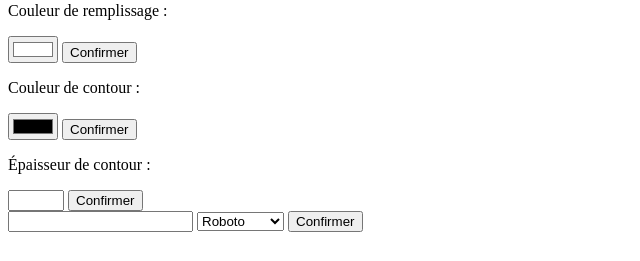
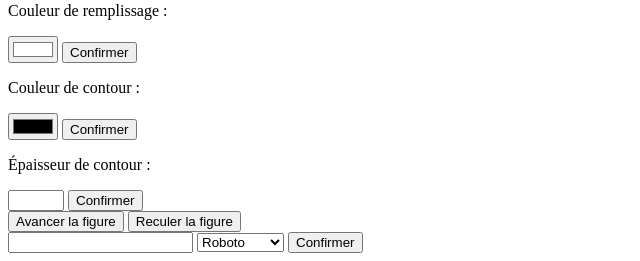
Before and after one commit to JbMig/Geo-Paint, a PHP site: page /new_project in a window 1280 px wide. Shown: the part 2530-2791 px from the top of the page, without its empty margins (0-640 px from the left). Before the commit the page ends 2762 px from the top, so only its background shows below. Run offline with PHP 8.4, Linux system fonts and the light colour scheme; some libraries are stand-ins or nearby versions.

Commit message:
boutons avancer reculer

```diff
--- a/Adrien/html_partial/load_project.php
+++ b/Adrien/html_partial/load_project.php
@@ -52,6 +52,10 @@
 					<input type="number" min="1" max="50" step="1" id="select_stroke_thickness" class="selectColor"></input>
 					<button id="confirm_stroke_thickness" class="confirmBtn">Confirmer</button>
 				</div>
+				<div class="colorSelection">
+					<button id="figure_front" class="confirmBtn">Avancer la figure</button>
+					<button id="figure_back" class="confirmBtn">Reculer la figure</button>
+				</div>
 			</div>
             <div class="font">
                 <input id="your_text" type="text">
--- a/Adrien/html_partial/new_project.php
+++ b/Adrien/html_partial/new_project.php
@@ -18,7 +18,7 @@
         <div id="convertir">
             <button id="convertirPng" class="btnConv">télécharger en png</button>
             <button id="convertirPdf" class="btnConv">télécharger en pdf</button>
-</div>
+		</div>
         <!-- formulaire sauvegarde -->
         <div id="post_json" type="text">[]</div>
         <form id="form" method="post">
@@ -51,6 +51,10 @@
 					<input type="number" min="1" max="50" step="1" id="select_stroke_thickness" class="selectColor"></input>
 					<button id="confirm_stroke_thickness" class="confirmBtn">Confirmer</button>
 				</div>
+				<div class="colorSelection">
+					<button id="figure_front" class="confirmBtn">Avancer la figure</button>
+					<button id="figure_back" class="confirmBtn">Reculer la figure</button>
+				</div>
 			</div>
             <div class="font">
                 <input id="your_text" type="text">
```
